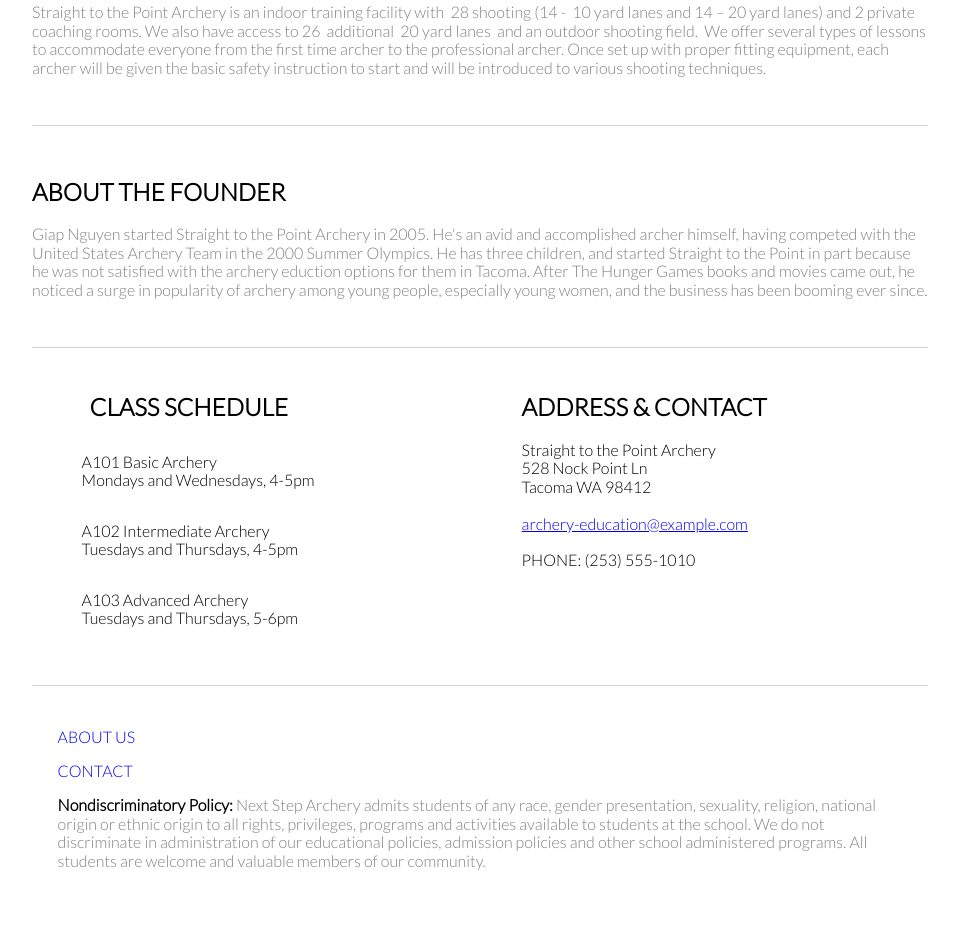
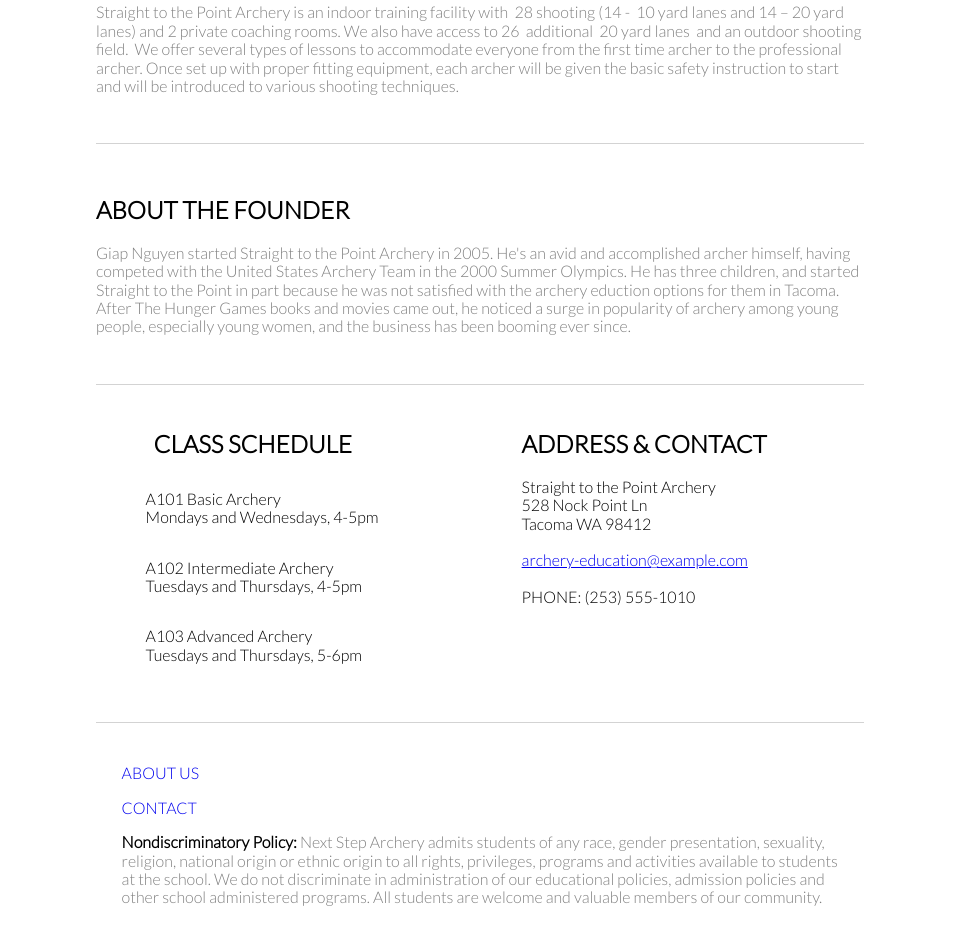
Before and after one commit to bitterkat/stp-archery, a plain HTML site: page index.html in a window 1280 px wide. Shown: the part 296-1244 px from the top of the page, without its empty margins (160-1119 px from the left). Before the commit the page ends 1208 px from the top, so only its background shows below. Drawn offline with Linux system fonts and the light colour scheme.

Commit message:
changes main section width

```diff
--- a/styles/style.css
+++ b/styles/style.css
@@ -44,7 +44,7 @@ p {
 
 .main-copy {
   margin: 0 auto;
-  width: 70vw;
+  width: 60vw;
   padding-top: 2rem;
   padding-bottom: 2rem;
   border-bottom: 1px solid lightgray;
@@ -58,7 +58,7 @@ p {
 
 .main-aside {
   margin: 0 auto;
-  width: 70vw;
+  width: 60vw;
   padding-left: 2rem;
   border-bottom: 1px solid lightgray;
   display: flex;
@@ -80,7 +80,7 @@ p {
 
 .site-footer {
   margin: 0 auto;
-  width: 70vw;
+  width: 60vw;
   padding: 2vw;
 }
 
```
